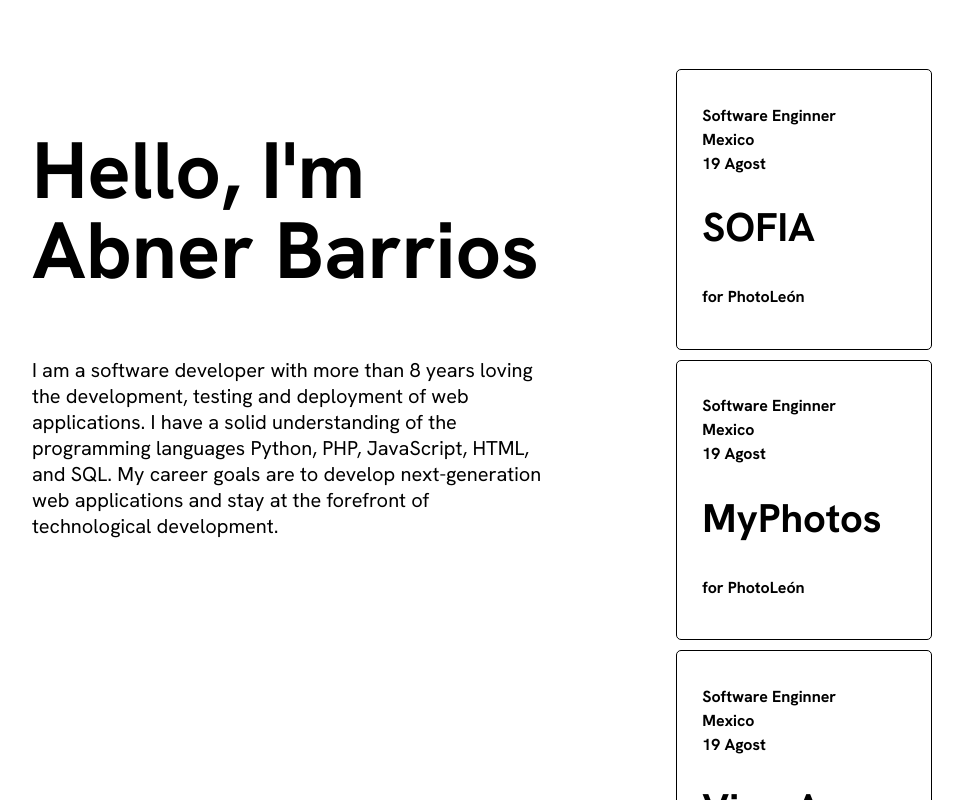
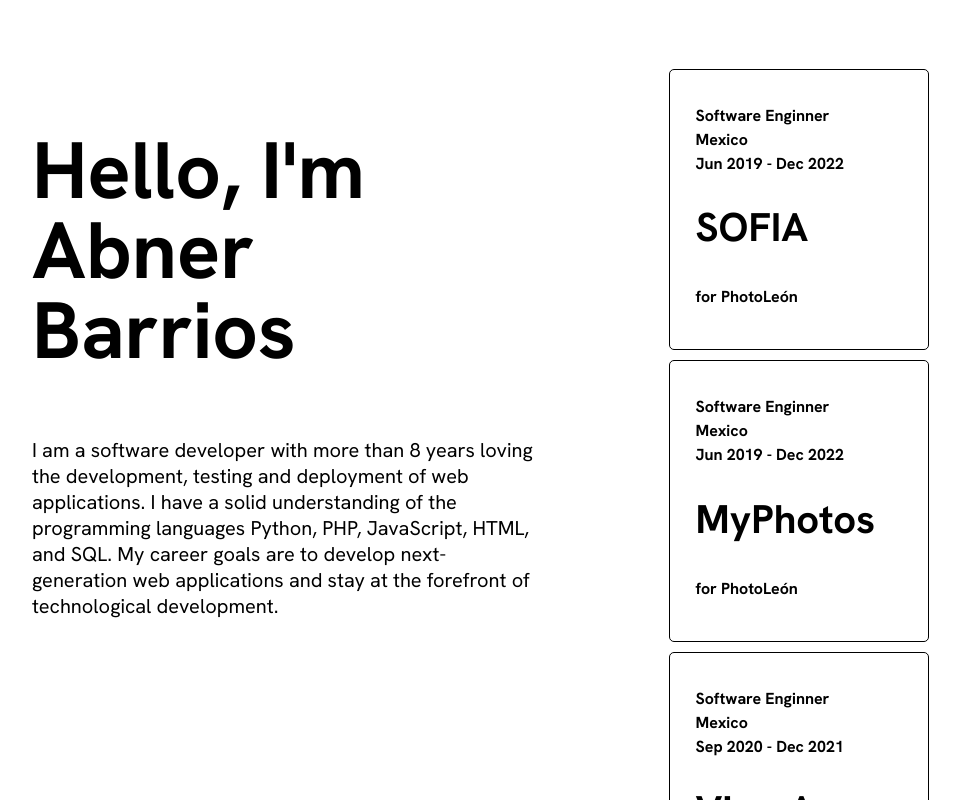
Before and after one commit to Abnerene/abner, a plain HTML site: page index.html in a window 1280 px wide. Shown: the whole page, without its empty margins (32-995 px from the left). Drawn offline with Linux system fonts and the light colour scheme; a web font is replaced by a local one.

Commit message:
correction for date projects

```diff
--- a/index.html
+++ b/index.html
@@ -36,7 +36,7 @@
             <div class="head-block-project">
                 <h3>Software Enginner</h3>
                 <h3>Mexico</h3>
-                <h3>19 Agost</h3>
+                <h3>Jun 2019 - Dec 2022</h3>
             </div>
             <h2>SOFIA</h2>
             <h3 class="lh-0">for PhotoLeón</h3>
@@ -47,7 +47,7 @@
             <div class="head-block-project">
                 <h3>Software Enginner</h3>
                 <h3>Mexico</h3>
-                <h3>19 Agost</h3>
+                <h3>Jun 2019 - Dec 2022</h3>
             </div>
             <h2>MyPhotos</h2>
             <h3 class="lh-0">for PhotoLeón</h3>
@@ -58,7 +58,7 @@
             <div class="head-block-project">
                 <h3>Software Enginner</h3>
                 <h3>Mexico</h3>
-                <h3>19 Agost</h3>
+                <h3>Sep 2020 - Dec 2021</h3>
             </div>
             <h2>Vino App</h2>
             <h3 class="lh-0">for VinoDelivery</h3>
```
